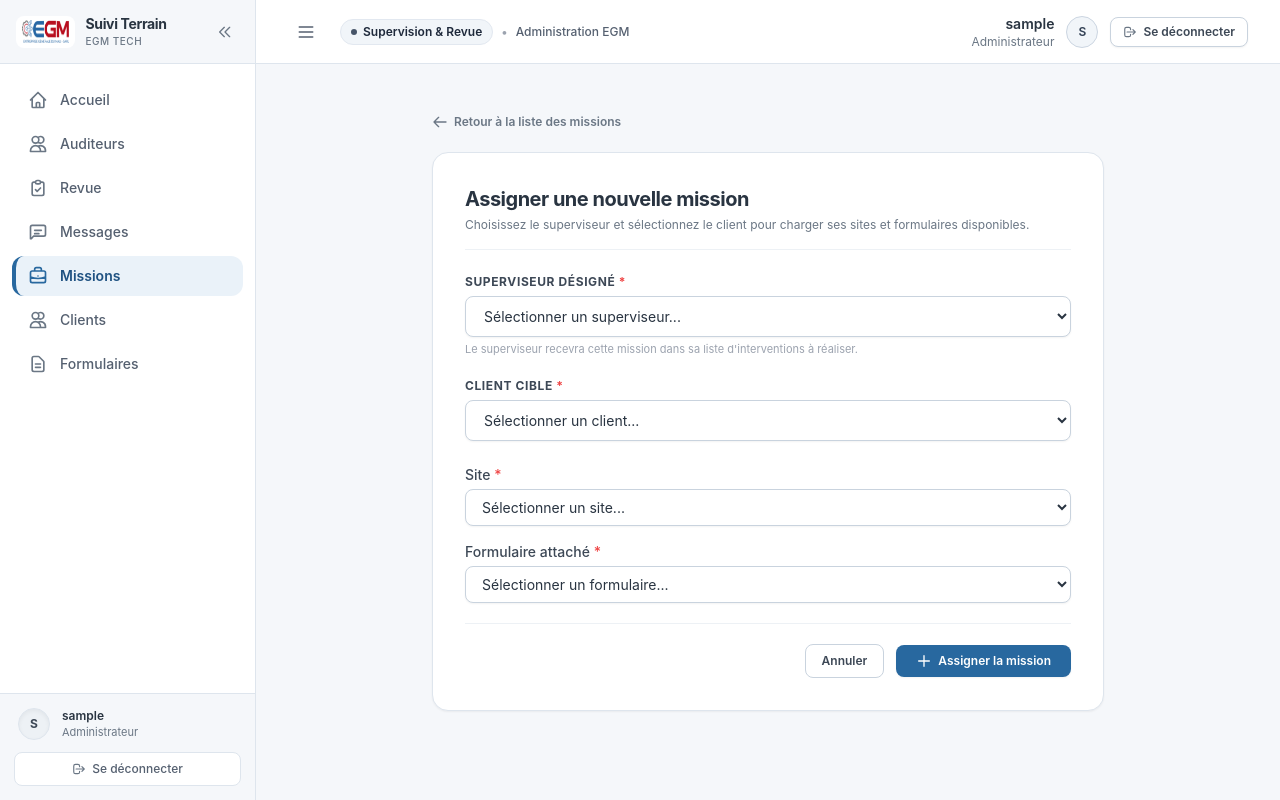
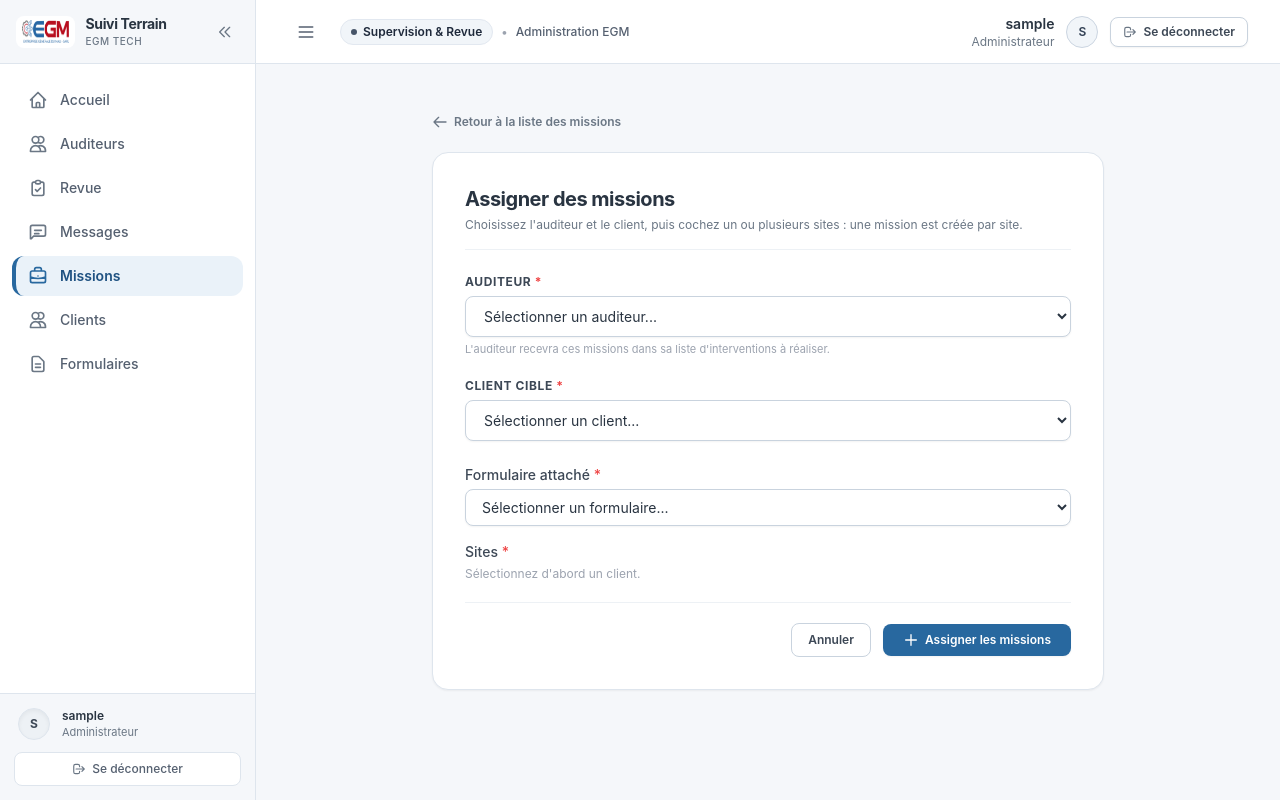
Before and after one commit to dmaiga/egmtech-suivi, a Django app: page /app/missions/nouveau/ in a window 1280 px wide. Run offline with Django 5.2, Linux system fonts and the light colour scheme; a user stored in the database is signed in; tables that the repository leaves empty hold one stand-in row (values such as "Sample post"); some libraries are stand-ins or nearby versions.

Commit message:
feat(visits): assigner plusieurs sites a la fois, groupes par localite
- cases a cocher : une mission par site coche, lot refuse si un site est d'un autre client
- sites groupes par ville (Bamako d'abord, puis ordre alphabetique), recherche et "Tout cocher"
- indication des auditeurs deja assignes a chaque site
- cle_nom partagee dans clients.services (reutilisee par preparer_bnda)

Co-Authored-By: Claude Opus 5.5 <noreply@anthropic.com>

```diff
--- a/templates/visits/_mission_options.html
+++ b/templates/visits/_mission_options.html
@@ -1,26 +1,49 @@
 <div class="space-y-4">
-    <div>
-        <label for="id_site" class="block text-sm font-medium text-gray-700 mb-1">Site <span class="text-red-500">*</span></label>
-        <select id="id_site" name="site" required class="w-full border border-gray-300 rounded-lg px-3 py-2 text-sm focus:ring-2 focus:ring-indigo-500 focus:border-indigo-500 bg-white shadow-sm">
-            <option value="">Sélectionner un site...</option>
-            {% for site in sites %}
-            <option value="{{ site.pk }}">{{ site.nom }}{% if site.ville %} ({{ site.ville }}){% endif %}</option>
-            {% endfor %}
-        </select>
-        {% if not sites and request.GET.client_id %}
-        <p class="text-xs text-amber-600 mt-1">Aucun site disponible pour ce client.</p>
-        {% endif %}
-    </div>
     <div>
         <label for="id_attached_form" class="block text-sm font-medium text-gray-700 mb-1">Formulaire attaché <span class="text-red-500">*</span></label>
         <select id="id_attached_form" name="attached_form" required class="w-full border border-gray-300 rounded-lg px-3 py-2 text-sm focus:ring-2 focus:ring-indigo-500 focus:border-indigo-500 bg-white shadow-sm">
             <option value="">Sélectionner un formulaire...</option>
             {% for attached_form in attached_forms %}
-            <option value="{{ attached_form.pk }}">{{ attached_form.nom }}</option>
+            <option value="{{ attached_form.pk }}" {% if selected_form == attached_form.pk|stringformat:"s" or attached_forms|length == 1 %}selected{% endif %}>{{ attached_form.nom }}</option>
             {% endfor %}
         </select>
-        {% if not attached_forms and request.GET.client_id %}
+        {% if not attached_forms and client_selectionne %}
         <p class="text-xs text-amber-600 mt-1">Aucun formulaire actif rattaché à ce client.</p>
         {% endif %}
     </div>
+
+    <div data-sites>
+        <div class="flex items-center justify-between mb-1">
+            <span class="block text-sm font-medium text-gray-700">Sites <span class="text-red-500">*</span></span>
+            {% if groupes %}<span class="text-xs text-gray-500"><span data-sites-count>0</span> sélectionné(s)</span>{% endif %}
+        </div>
+        {% if groupes %}
+        <input type="search" data-sites-search onkeydown="if (event.key === 'Enter') event.preventDefault();" placeholder="Rechercher un site ou une ville..."
+               class="w-full mb-2 border border-gray-300 rounded-lg px-3 py-2 text-sm focus:ring-2 focus:ring-indigo-500 focus:border-indigo-500 bg-white shadow-sm">
+        <div class="max-h-96 overflow-y-auto border border-gray-200 rounded-lg divide-y divide-gray-100">
+            {% for ville, sites in groupes %}
+            <fieldset data-sites-group class="px-3 py-2">
+                <div class="flex items-center justify-between py-1">
+                    <span class="text-xs font-bold text-gray-700 uppercase tracking-wider">{{ ville }} <span class="font-normal text-gray-400">({{ sites|length }})</span></span>
+                    <button type="button" data-sites-toggle class="text-xs font-semibold text-indigo-600 hover:underline">Tout cocher</button>
+                </div>
+                {% for site in sites %}
+                <label data-site-row data-search="{{ site.nom|lower }} {{ ville|lower }}" class="flex items-start gap-2 py-1.5 text-sm text-gray-800 cursor-pointer">
+                    <input type="checkbox" name="sites" value="{{ site.pk }}" {% if site.pk|stringformat:"s" in selected_sites %}checked{% endif %}
+                           class="mt-0.5 rounded border-gray-300 text-indigo-600 focus:ring-indigo-500">
+                    <span>
+                        {{ site.nom }}
+                        {% if site.deja_assigne %}<span class="block text-[11px] text-amber-700">Déjà assigné : {{ site.deja_assigne }}</span>{% endif %}
+                    </span>
+                </label>
+                {% endfor %}
+            </fieldset>
+            {% endfor %}
+        </div>
+        {% elif client_selectionne %}
+        <p class="text-xs text-amber-600 mt-1">Aucun site disponible pour ce client.</p>
+        {% else %}
+        <p class="text-xs text-gray-400 mt-1">Sélectionnez d'abord un client.</p>
+        {% endif %}
+    </div>
 </div>
--- a/templates/visits/mission_form.html
+++ b/templates/visits/mission_form.html
@@ -15,9 +15,9 @@
     <!-- Carte du formulaire -->
     <div class="bg-white border border-gray-200 rounded-2xl shadow-sm p-6 sm:p-8">
         <div class="mb-6 pb-4 border-b border-gray-100">
-            <h1 class="text-xl font-bold text-gray-900 tracking-tight">Assigner une nouvelle mission</h1>
+            <h1 class="text-xl font-bold text-gray-900 tracking-tight">Assigner des missions</h1>
             <p class="text-xs text-gray-500 mt-1">
-                Choisissez le superviseur et sélectionnez le client pour charger ses sites et formulaires disponibles.
+                Choisissez l'auditeur et le client, puis cochez un ou plusieurs sites : une mission est créée par site.
             </p>
         </div>
 
@@ -39,18 +39,18 @@
 
             <div>
                 <label for="id_superviseur" class="block text-xs font-bold text-gray-700 uppercase tracking-wider mb-1.5">
-                    Superviseur désigné <span class="text-red-500">*</span>
+                    Auditeur <span class="text-red-500">*</span>
                 </label>
                 <select id="id_superviseur" name="superviseur" required
                         class="w-full border border-gray-300 rounded-lg px-3.5 py-2.5 text-sm focus:ring-2 focus:ring-indigo-500 focus:border-indigo-500 bg-white shadow-sm">
-                    <option value="">Sélectionner un superviseur...</option>
+                    <option value="">Sélectionner un auditeur...</option>
                     {% for sup in superviseurs %}
                     <option value="{{ sup.pk }}" {% if form.superviseur.value|stringformat:"s" == sup.pk|stringformat:"s" %}selected{% endif %}>
                         {{ sup.get_full_name|default:sup.username }}
                     </option>
                     {% endfor %}
                 </select>
-                <p class="text-[11px] text-gray-400 mt-1">Le superviseur recevra cette mission dans sa liste d'interventions à réaliser.</p>
+                <p class="text-[11px] text-gray-400 mt-1">L'auditeur recevra ces missions dans sa liste d'interventions à réaliser.</p>
             </div>
 
             <div>
@@ -74,7 +74,7 @@
             </div>
 
             <div id="mission-options" class="pt-1">
-                {% include "visits/_mission_options.html" with sites=sites attached_forms=attached_forms %}
+                {% include "visits/_mission_options.html" %}
             </div>
 
             <div class="pt-5 flex items-center justify-end gap-3 border-t border-gray-100">
@@ -83,10 +83,45 @@
                 </a>
                 <button type="submit" class="inline-flex items-center gap-1.5 px-5 py-2 text-xs font-semibold text-white bg-indigo-600 hover:bg-indigo-700 rounded-lg shadow-sm transition">
                     <svg class="w-4 h-4" fill="none" stroke="currentColor" viewBox="0 0 24 24"><path stroke-linecap="round" stroke-linejoin="round" stroke-width="2" d="M12 4v16m8-8H4"/></svg>
-                    Assigner la mission
+                    Assigner les missions
                 </button>
             </div>
         </form>
     </div>
 </div>
+<script>
+// Délégation d'événements : la liste des sites est remplacée par HTMX à chaque changement de client.
+(function () {
+    const form = document.currentScript.previousElementSibling.querySelector("form");
+    function compter() {
+        const total = form.querySelectorAll('input[name="sites"]:checked').length;
+        form.querySelectorAll("[data-sites-count]").forEach((el) => { el.textContent = total; });
+    }
+    form.addEventListener("change", (event) => { if (event.target.name === "sites") compter(); });
+    form.addEventListener("click", (event) => {
+        const bouton = event.target.closest("[data-sites-toggle]");
+        if (!bouton) return;
+        const cases = [...bouton.closest("[data-sites-group]").querySelectorAll('[data-site-row]:not(.hidden) input[name="sites"]')];
+        const cocher = cases.some((c) => !c.checked);
+        cases.forEach((c) => { c.checked = cocher; });
+        compter();
+    });
+    form.addEventListener("input", (event) => {
+        if (!event.target.matches("[data-sites-search]")) return;
+        const terme = event.target.value.trim().toLowerCase().normalize("NFD").replace(/[\u0300-\u036f]/g, "");
+        form.querySelectorAll("[data-sites-group]").forEach((groupe) => {
+            let visibles = 0;
+            groupe.querySelectorAll("[data-site-row]").forEach((ligne) => {
+                const texte = ligne.dataset.search.normalize("NFD").replace(/[\u0300-\u036f]/g, "");
+                const ok = !terme || texte.includes(terme);
+                ligne.classList.toggle("hidden", !ok);
+                if (ok) visibles += 1;
+            });
+            groupe.classList.toggle("hidden", visibles === 0);
+        });
+    });
+    document.body.addEventListener("htmx:afterSwap", compter);
+    compter();
+})();
+</script>
 {% endblock %}
--- a/visits/forms.py
+++ b/visits/forms.py
@@ -1,15 +1,25 @@
 from django import forms
+from django.db import transaction
 
 from accounts.models import User
+from clients.models import Site
 from forms_cms.models import AttachedForm
 
 from .models import Mission
 
 
 class MissionForm(forms.ModelForm):
+    """Assigne en une fois plusieurs sites d'un même client à un auditeur : une mission par site."""
+
+    sites = forms.ModelMultipleChoiceField(
+        queryset=Site.objects.all(),
+        label="Sites",
+        error_messages={"required": "Sélectionner au moins un site."},
+    )
+
     class Meta:
         model = Mission
-        fields = ["superviseur", "site", "attached_form"]
+        fields = ["superviseur", "attached_form"]
 
     def __init__(self, *args, **kwargs):
         super().__init__(*args, **kwargs)
@@ -17,3 +27,23 @@ class MissionForm(forms.ModelForm):
             role=User.Role.SUPERVISEUR, is_active=True
         )
         self.fields["attached_form"].queryset = AttachedForm.objects.filter(actif=True)
+
+    def clean(self):
+        cleaned = super().clean()
+        attached = cleaned.get("attached_form")
+        sites = cleaned.get("sites")
+        if attached and sites and any(site.client_id != attached.client_id for site in sites):
+            raise forms.ValidationError("Le formulaire attaché doit appartenir au client du site.")
+        return cleaned
+
+    def save_missions(self, created_by):
+        with transaction.atomic():
+            return [
+                Mission.objects.create(
+                    superviseur=self.cleaned_data["superviseur"],
+                    site=site,
+                    attached_form=self.cleaned_data["attached_form"],
+                    created_by=created_by,
+                )
+                for site in self.cleaned_data["sites"]
+            ]
--- a/visits/views.py
+++ b/visits/views.py
@@ -15,6 +15,7 @@ from django.views.decorators.http import require_POST
 from accounts.decorators import role_required
 from accounts.models import User
 from clients.models import Client, Site
+from clients.services import sites_par_localite
 from core.images import optimiser_image
 from core.services import log
 from forms_cms.models import AttachedForm
@@ -154,63 +155,64 @@ def mission_list(request):
     return render(request, "visits/mission_list.html", context)
 
 
+def _mission_options_context(client_id, selected_sites=(), selected_form=""):
+    """Sites du client groupés par localité, avec les auditeurs déjà assignés à chacun."""
+
+    sites = list(Site.objects.filter(client_id=client_id)) if client_id else []
+    assignes = {}
+    for mission in Mission.objects.filter(site__in=sites).select_related("superviseur"):
+        nom = mission.superviseur.get_full_name() or mission.superviseur.username
+        assignes.setdefault(mission.site_id, set()).add(nom)
+    for site in sites:
+        site.deja_assigne = ", ".join(sorted(assignes.get(site.pk, ())))
+    return {
+        "groupes": sites_par_localite(sites),
+        "client_selectionne": bool(client_id),
+        "attached_forms": AttachedForm.objects.filter(client_id=client_id, actif=True) if client_id else AttachedForm.objects.none(),
+        "selected_sites": {str(pk) for pk in selected_sites},
+        "selected_form": str(selected_form or ""),
+    }
+
+
 @role_required(User.Role.MANAGER)
 def mission_create(request):
     if request.method == "POST":
         form = MissionForm(request.POST)
         if form.is_valid():
-            mission = form.save(commit=False)
-            mission.created_by = request.user
-            mission.save()
-            log(
-                request.user,
-                "creation_mission",
-                mission,
-                detail={"superviseur_id": mission.superviseur_id, "site_id": mission.site_id},
-            )
-            messages.success(request, "Mission créée avec succès.")
+            missions = form.save_missions(request.user)
+            for mission in missions:
+                log(
+                    request.user,
+                    "creation_mission",
+                    mission,
+                    detail={"superviseur_id": mission.superviseur_id, "site_id": mission.site_id},
+                )
+            messages.success(request, f"{len(missions)} mission(s) créée(s) avec succès.")
             return redirect("visits:mission-list")
         status_code = 400
+        selected_client_id = request.POST.get("client_id", "")
+        options = _mission_options_context(
+            selected_client_id, request.POST.getlist("sites"), request.POST.get("attached_form")
+        )
     else:
         form = MissionForm()
         status_code = 200
-
-    selected_client_id = request.POST.get("client_id") if request.method == "POST" else None
-    if selected_client_id:
-        sites = Site.objects.filter(client_id=selected_client_id)
-        attached_forms = AttachedForm.objects.filter(client_id=selected_client_id, actif=True)
-    elif form.is_bound and form.data.get("site"):
-        site_obj = Site.objects.filter(pk=form.data.get("site")).first()
-        if site_obj:
-            selected_client_id = str(site_obj.client_id)
-            sites = Site.objects.filter(client_id=site_obj.client_id)
-            attached_forms = AttachedForm.objects.filter(client_id=site_obj.client_id, actif=True)
-        else:
-            sites = Site.objects.none()
-            attached_forms = AttachedForm.objects.none()
-    else:
-        sites = Site.objects.none()
-        attached_forms = AttachedForm.objects.none()
+        selected_client_id = ""
+        options = _mission_options_context(None)
 
     context = {
         "form": form,
         "superviseurs": User.objects.filter(role=User.Role.SUPERVISEUR, is_active=True),
         "clients": Client.objects.filter(actif=True),
         "selected_client_id": selected_client_id,
-        "sites": sites,
-        "attached_forms": attached_forms,
+        **options,
     }
     return render(request, "visits/mission_form.html", context, status=status_code)
 
 
 @role_required(User.Role.MANAGER)
 def mission_options(request):
-    client_id = request.GET.get("client_id")
-    sites = Site.objects.filter(client_id=client_id) if client_id else Site.objects.none()
-    attached_forms = (
-        AttachedForm.objects.filter(client_id=client_id, actif=True) if client_id else AttachedForm.objects.none()
-    )
-    return render(request, "visits/_mission_options.html", {"sites": sites, "attached_forms": attached_forms})
+    return render(request, "visits/_mission_options.html", _mission_options_context(request.GET.get("client_id")))
 
 
 @role_required(User.Role.MANAGER)
```
Also changed, not shown: clients/services.py (+26 -0 lines), forms_cms/management/commands/preparer_bnda.py (+4 -11 lines), visits/tests.py (+50 -2 lines).
